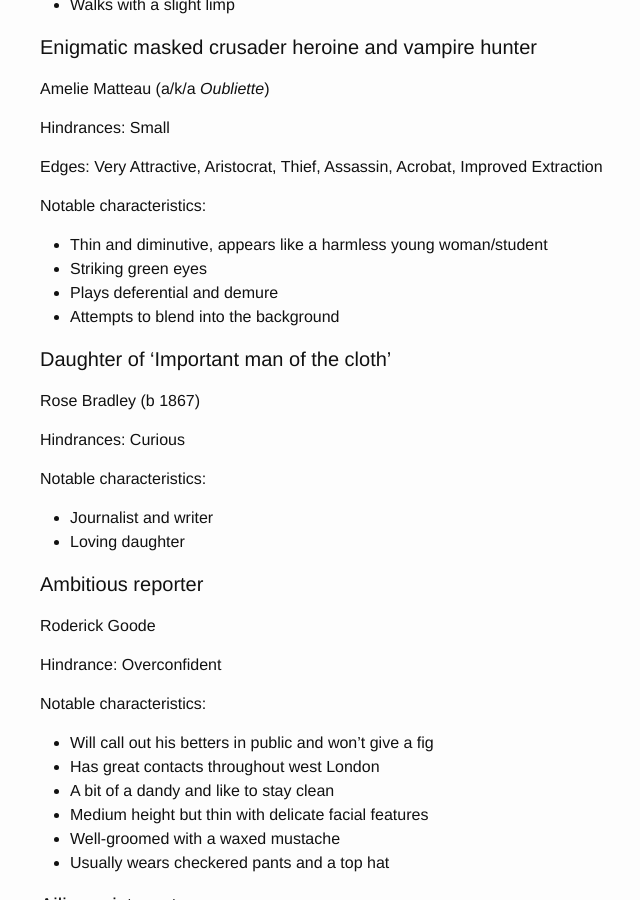
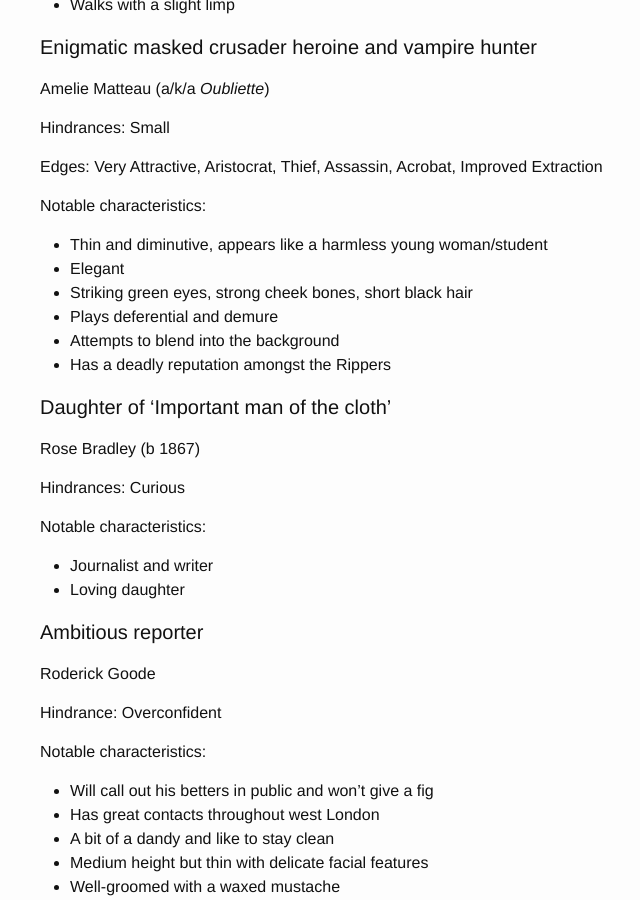
Before and after one commit to achall36/RoxvilleRooster.github.io, a Jekyll site: the page built from rippers-game-planning.md, in a window 1280 px wide and 900 px high, scrolled down 3049 px. Shown: the whole window, without its empty margins (230-870 px from the left). Built offline with Jekyll 4.4.1, drawn with Linux system fonts in a browser that asks for light colours.

Commit message:
Update rippers-game-planning.md

```diff
--- a/rippers-game-planning.md
+++ b/rippers-game-planning.md
@@ -146,9 +146,11 @@ Edges: Very Attractive, Aristocrat, Thief, Assassin, Acrobat, Improved Extractio
 
 Notable characteristics:
 * Thin and diminutive, appears like a harmless young woman/student
-* Striking green eyes
+* Elegant
+* Striking green eyes,  strong cheek bones, short black hair
 * Plays deferential and demure
 * Attempts to blend into the background
+* Has a deadly reputation amongst the Rippers
 
 
 #### Daughter of 'Important man of the cloth'
```
